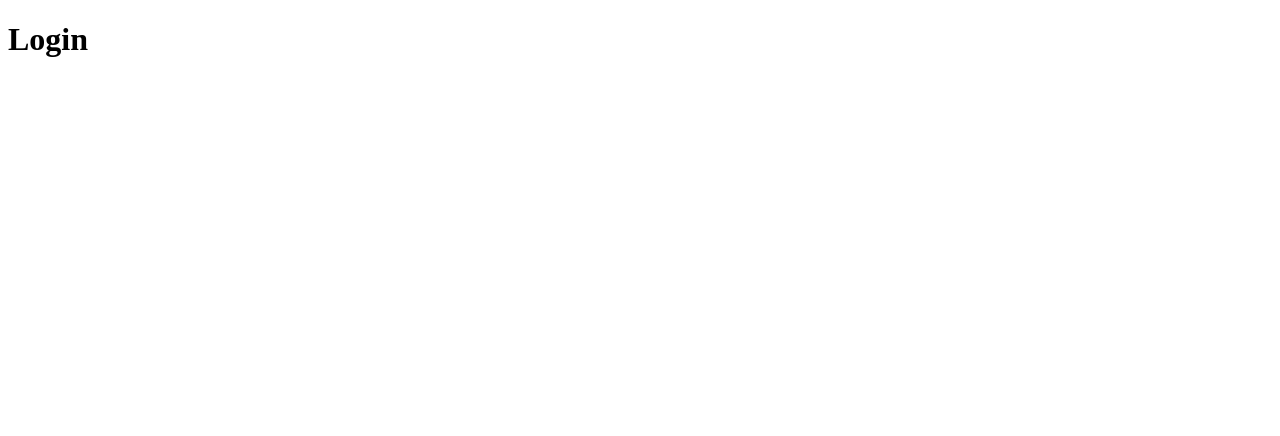
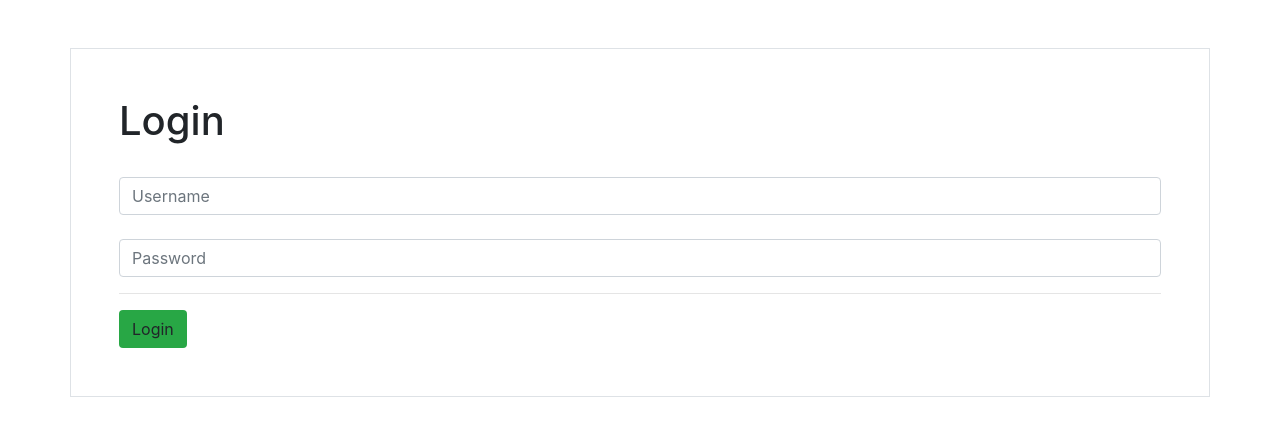
Before and after one commit to nilaw2017/auth, a React app: page / in a window 1280 px wide. Built offline with nearby package versions, Linux system fonts and the light colour scheme.

Commit message:
Static Login page

```diff
--- a/public/index.html
+++ b/public/index.html
@@ -4,7 +4,7 @@
     <meta charset="UTF-8">
     <meta http-equiv="X-UA-Compatible" content="IE=edge">
     <meta name="viewport" content="width=device-width, initial-scale=1.0">
-    <link rel="stylesheet" href="https://cdnjs.cloudflare.com/ajax/libs/bootstrap/4.6.1/css/bootstrap-grid.min.css" integrity="sha512-Xj2sd25G+JgJYwo0cvlGWXoUekbLg5WvW+VbItCMdXrDoZRWcS/d40ieFHu77vP0dF5PK+cX6TIp+DsPfZomhw==" crossorigin="anonymous" referrerpolicy="no-referrer" />
+    <link rel="stylesheet" href="https://cdnjs.cloudflare.com/ajax/libs/bootstrap/4.6.1/css/bootstrap.min.css" integrity="sha512-T584yQ/tdRR5QwOpfvDfVQUidzfgc2339Lc8uBDtcp/wYu80d7jwBgAxbyMh0a9YM9F8N3tdErpFI8iaGx6x5g==" crossorigin="anonymous" referrerpolicy="no-referrer" />
     <title>Auth</title>
 </head>
 <body>
--- a/src/components/auth/login/login.component.js
+++ b/src/components/auth/login/login.component.js
@@ -1,11 +1,28 @@
 import React, { Component } from 'react';
 
 class Login extends React.Component {
+    state = {
+        username: "Nilaw"
+    }
+
     render() {
+        console.log("state ===>", this.state);
+
         return (
             <React.Fragment>
-                <h1>Login</h1>
 
+                <form className="border container p-5 form-group mt-5">
+                    <h1>Login</h1>
+                    <label htmlFor="username"></label>
+                    <input className="form-control" type="text" placeholder="Username" name="username" id="username"></input>
+
+                    <label htmlFor="password"></label>
+                    <input className="form-control" type="password" placeholder="Password" name="password" id="password"></input>
+
+                    <hr></hr>
+
+                    <button className="btn bg-success" type="submit">Login</button>
+                </form>
             </React.Fragment>
         );
     }
```
